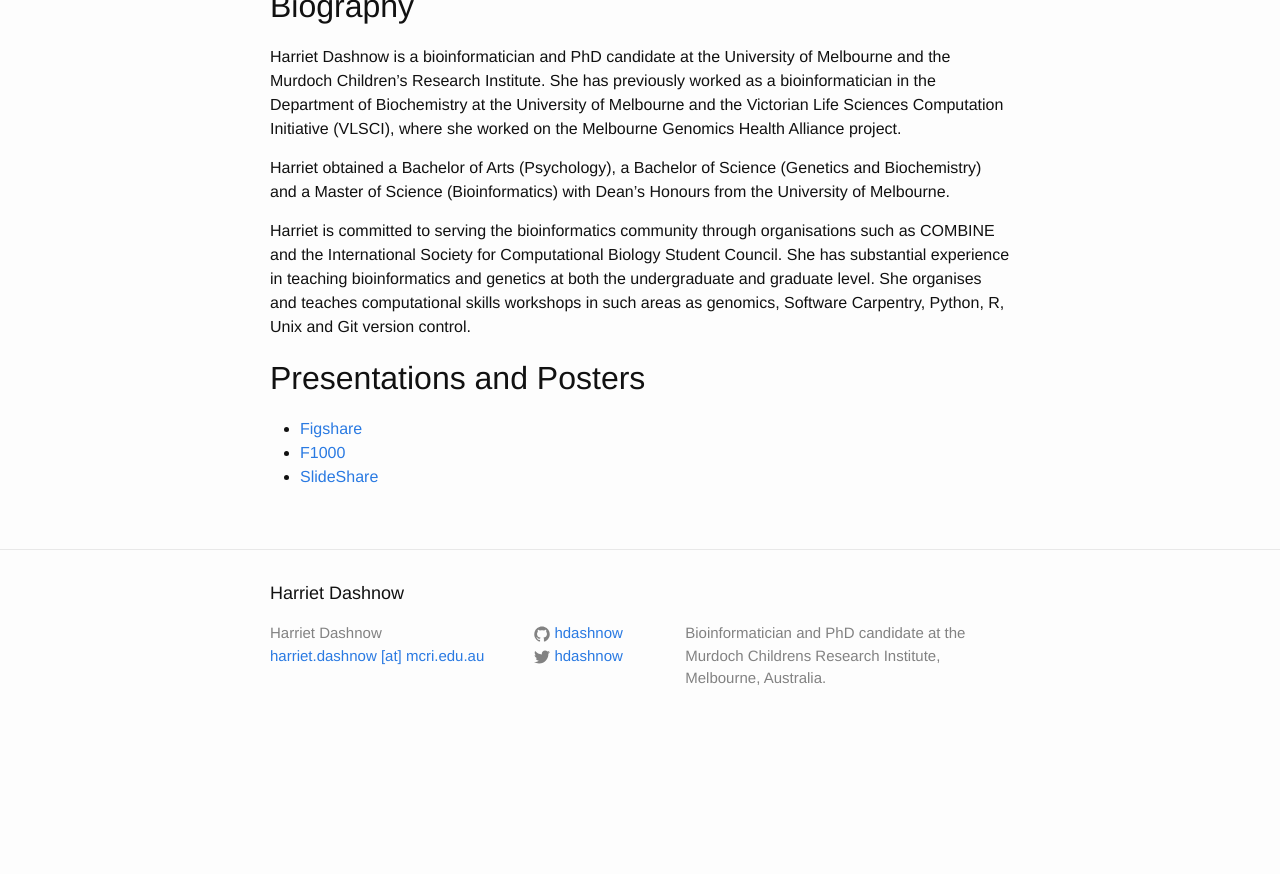
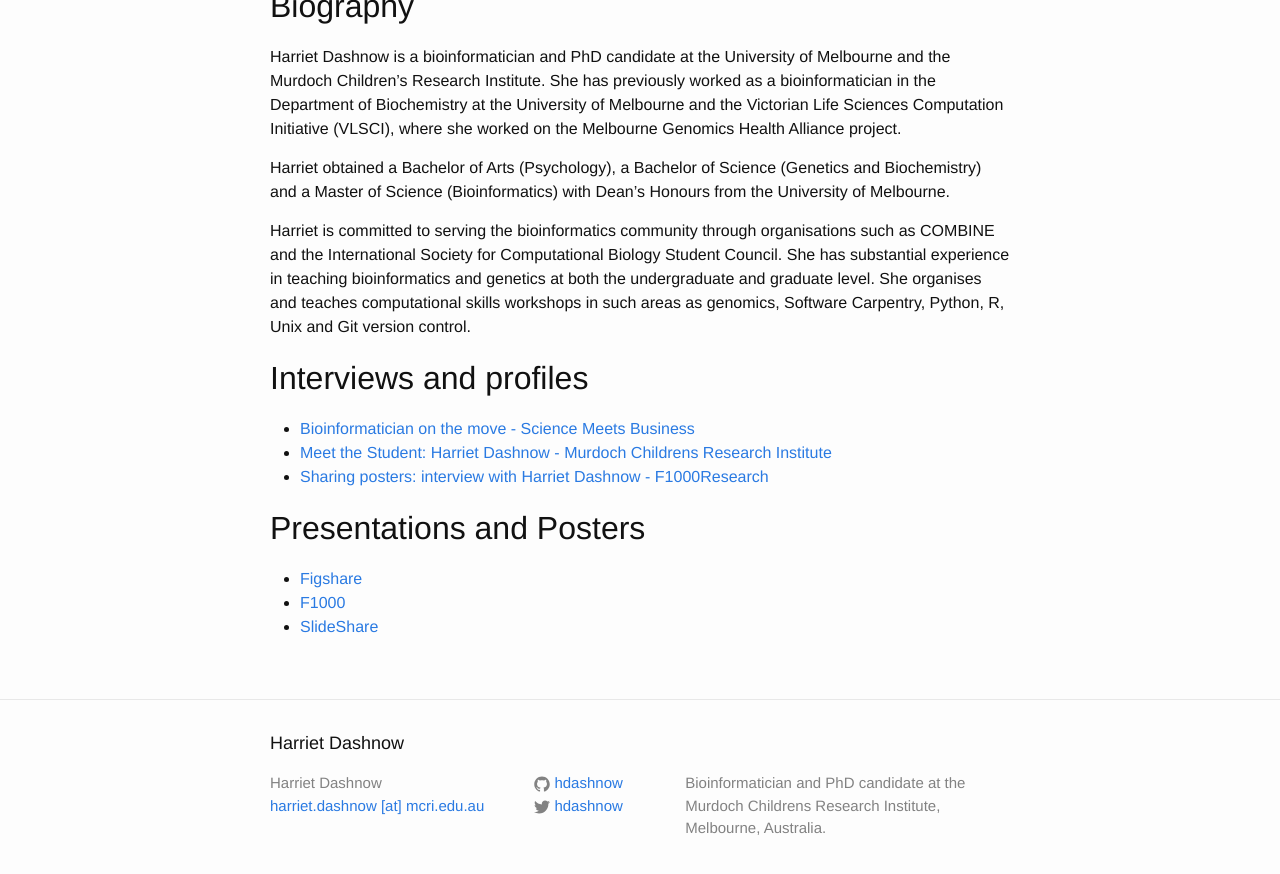
Before and after one commit to hdashnow/hdashnow.github.io, a Jekyll site: the page built from about.md, in a window 1280 px wide and 900 px high, scrolled down 1148 px. Shown: the top 874 px of the window. Built offline with Jekyll 4.4.1, drawn with Linux system fonts in a browser that asks for light colours; before the commit the page ends 1898 px from its top, so only the background shows below that.

Commit message:
added an interviews and profiles section

```diff
--- a/about.md
+++ b/about.md
@@ -38,6 +38,11 @@ Harriet obtained a Bachelor of Arts (Psychology), a Bachelor of Science (Genetic
 
 Harriet is committed to serving the bioinformatics community through organisations such as COMBINE and the International Society for Computational Biology Student Council. She has substantial experience in teaching bioinformatics and genetics at both the undergraduate and graduate level. She organises and teaches computational skills workshops in such areas as genomics, Software Carpentry, Python, R, Unix and Git version control.
 
+## Interviews and profiles
+* [Bioinformatician on the move - Science Meets Business](http://sciencemeetsbusiness.com.au/bioinformatician-on-the-move/)
+* [Meet the Student: Harriet Dashnow - Murdoch Childrens Research Institute](https://www.mcri.edu.au/news/meet-student-harriet-dashnow)
+* [Sharing posters: interview with Harriet Dashnow - F1000Research](http://blog.f1000research.com/2015/12/02/sharing-posters-interview-with-harriet-dashnow/)
+
 ## Presentations and Posters
 * [Figshare](https://figshare.com/authors/Harriet_Dashnow/813049)
 * [F1000](http://f1000research.com/search?q=dashnow)
```
